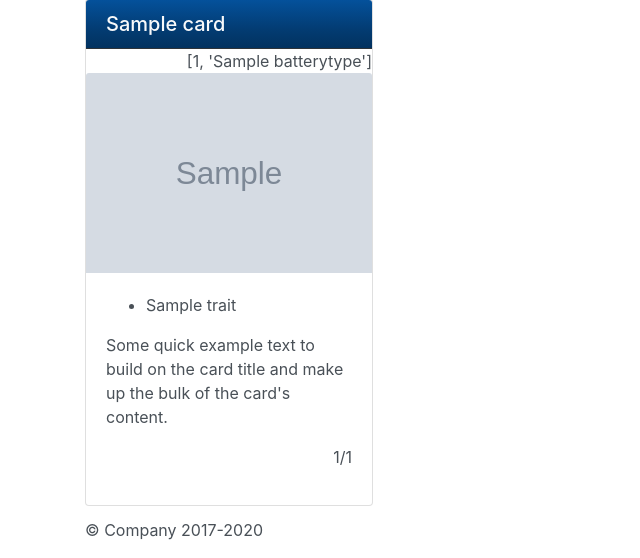
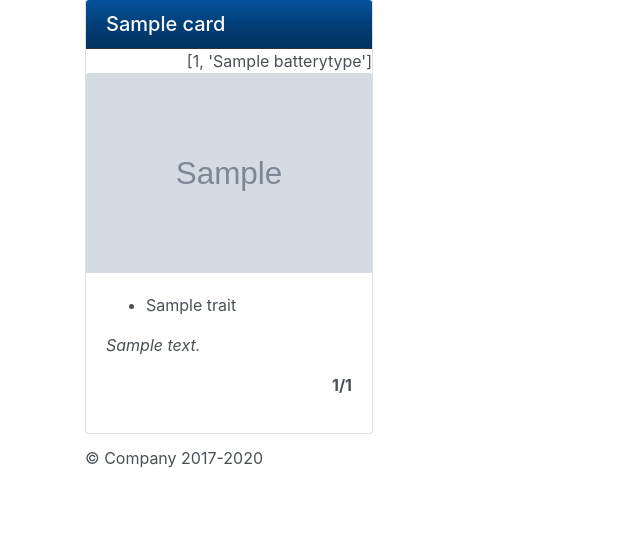
Before and after one commit to hal0zer0/elementals, a Django app: page / in a window 1280 px wide. Shown: the part 383-941 px from the top of the page, without its empty margins (0-640 px from the left). After the commit the page ends 851 px from the top, so only its background shows below. Run offline with Django 3.2, Linux system fonts and the light colour scheme; tables that the repository leaves empty hold one stand-in row (values such as "Sample post"); grey boxes marked "Sample" are stand-in pictures; some libraries are stand-ins or nearby versions.

Commit message:
added flava text

```diff
--- a/elemcore/models.py
+++ b/elemcore/models.py
@@ -25,7 +25,9 @@ class Trait(models.Model):
 
 class Card(models.Model):
     name = models.CharField(max_length=64)
-    picture = models.URLField(max_length=255)
+    picture = models.URLField(max_length=256)
+    flavor_text = models.CharField(max_length=256)
+
     def __str__(self):
         return self.name
 
@@ -51,9 +53,6 @@ class Card(models.Model):
                     [named.append(each) for each in x ]
 
             result = [math.ceil(total/2)] + named
-            print(total/2)
-            print("result:", result)
-            #print(len(result))
             return(result)
         return parse_cost_list(cost_list)
 
--- a/elementals/templates/home.html
+++ b/elementals/templates/home.html
@@ -69,8 +69,8 @@
                 {% endfor %}
               </ul>
 
-              <p class="card-text">Some quick example text to build on the card title and make up the bulk of the card's content.</p>
-              <div align="right"><p>{{card.construct.attack}}/{{ card.construct.defense }}</p></div>
+              <p class="card-text"><em>{{ card.flavor_text }}</em></p>
+              <div align="right"><p><strong>{{card.construct.attack}}/{{ card.construct.defense }}</strong></p></div>
 
             </div>
           </div>
--- a/elementals/views/home.py
+++ b/elementals/views/home.py
@@ -3,9 +3,6 @@ from elemcore.models import Card
 
 def ShowHome(request):
     cards = Card.objects.all()
-    print("object:", cards)
-    for card in cards:
-        print(dir(card))
     return render(request,
                   "home.html",
                     {
```
